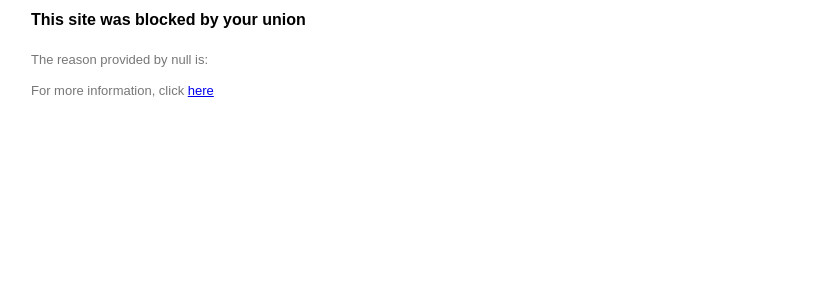
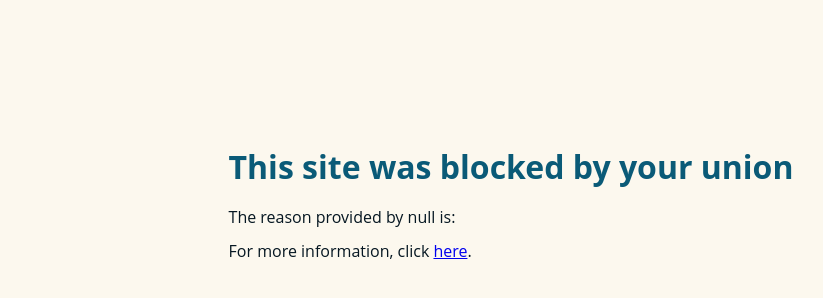
Before and after one commit to izens-net/picket, a browser extension: page src/pages/blocked.html in a window 1280 px wide. Shown: the whole page, without its empty margins (129-952 px from the left). Drawn offline with nearby package versions, Linux system fonts and the light colour scheme.

Commit message:
extracts variables to shared styles file

```diff
--- /dev/null
+++ b/src/pages/blocked.css
@@ -0,0 +1,24 @@
+body {
+  font-family: "Open Sans", Arial, "Lucida Grande", sans-serif;
+  background-color: var(--main-font-color);
+  color: var(--main-color);
+  display: flex;
+  width: 100%;
+  justify-content: center;
+}
+
+.content {
+  margin-top: 8rem;
+}
+
+.blocked-title {
+  font-size: 2rem;
+  color: var(--first-complimentary-color);
+}
+
+p {
+  font-size: 1rem;
+}
+
+.loaded-message {
+}
--- a/src/pages/blocked.html
+++ b/src/pages/blocked.html
@@ -4,45 +4,19 @@
     <meta charset="utf-8">
     <title>Netizens' Association - Site blocked</title>
     <link rel="stylesheet" href="https://unpkg.com/purecss@1.0.0/build/pure-min.css" integrity="sha384-nn4HPE8lTHyVtfCBi5yW9d20FjT8BJwUXyWZT9InLYax14RDjBj46LmSztkmNP9w" crossorigin="anonymous">
+    <link href='../shared.css' rel='stylesheet'>
+    <link href='./blocked.css' rel='stylesheet'>
 
     <meta name="viewport" content="width=device-width, initial-scale=1">
-    <script type="text/javascript" src="./blocked.js"/>
-    </script>
-    <style>
-      body {
-        font-family: "Open Sans", Arial, "Lucida Grande", sans-serif;
-      }
-      .blocked-title {
-        font-size: 16px;
-      }
-      p {
-        font-size: 13px;
-        color: #777;
-      }
-      .loaded-message {
-      }
-    </style>
+    <script type="text/javascript" src="./blocked.js"/></script>
   </head>
   <body>
-    <header>
-      <div class="pure-g">
-        <div class="pure-u-1-8"></div>
-        <div class="pure-u-1-2">
+    <div class="content">
       <h1 class="blocked-title">This site was blocked by your union</h1>
-      </div>
-        <div class="pure-u-1-8"></div>
-      </div>
-    </header>
-    <main>
-      <div class="pure-g">
-          <div class="pure-u-1-8"></div>
-          <div class="pure-u-1-2">
-            <p id="reason">The reason provided is:</p>
-            <blockquote id="loaded-message" class="loaded-message"></blockquote>
-            <p>For more information, click <a href="https://netizensassociation.github.io/website/">here</a></p>
-          </div>
-          <div class="pure-u-1-8"></div>
-      </div>
-    </main>
+      <p id="reason">The reason provided is:</p>
+      <blockquote id="loaded-message" class="loaded-message"></blockquote>
+      <p>For more information, click <a href="https://netizensassociation.github.io/website/">here</a>.</p>
+    </div>
+  </body>
 
 </html>
--- a/src/popup/popup.css
+++ b/src/popup/popup.css
@@ -1,11 +1,3 @@
-:root {
-  --main-bg-color: #FCF8EE;
-  --main-color: #061722;
-  --first-complimentary-color: #0A5A77;
-  --second-complimentary-color: #965E1C;
-  --supporting-color: #81B5D1;
-}
-
 body {
   margin: 0;
   padding: 0;
@@ -13,17 +5,17 @@ body {
 
 .modal {
   width: 18rem;
-  background-color: var(--main-bg-color);
+  background-color: var(--main-font-color);
   color: var(--main-color);
 }
 
 .modal-content {
-  padding: 1rem 1.5rem;
+  padding: 1.5rem 2rem;
 }
 
 input[type=submit] {
-  background-color: var(--first-complimentary-color);
-  color: var(--main-bg-color);
+  background-color: var(--main-color);
+  color: var(--main-font-color);
   border-radius: 0.2rem;
   border: 0;
   padding: 0.2rem;
--- /dev/null
+++ b/src/shared.css
@@ -0,0 +1,7 @@
+:root {
+  --main-font-color: #FCF8EE;
+  --main-color: #061722;
+  --first-complimentary-color: #0A5A77;
+  --second-complimentary-color: #965E1C;
+  --supporting-color: #81B5D1;
+}
```
Also changed, not shown: src/picket/addBanner.js (+19 -5 lines), src/popup/popup.html (+1 -0 lines), manifest.json.
